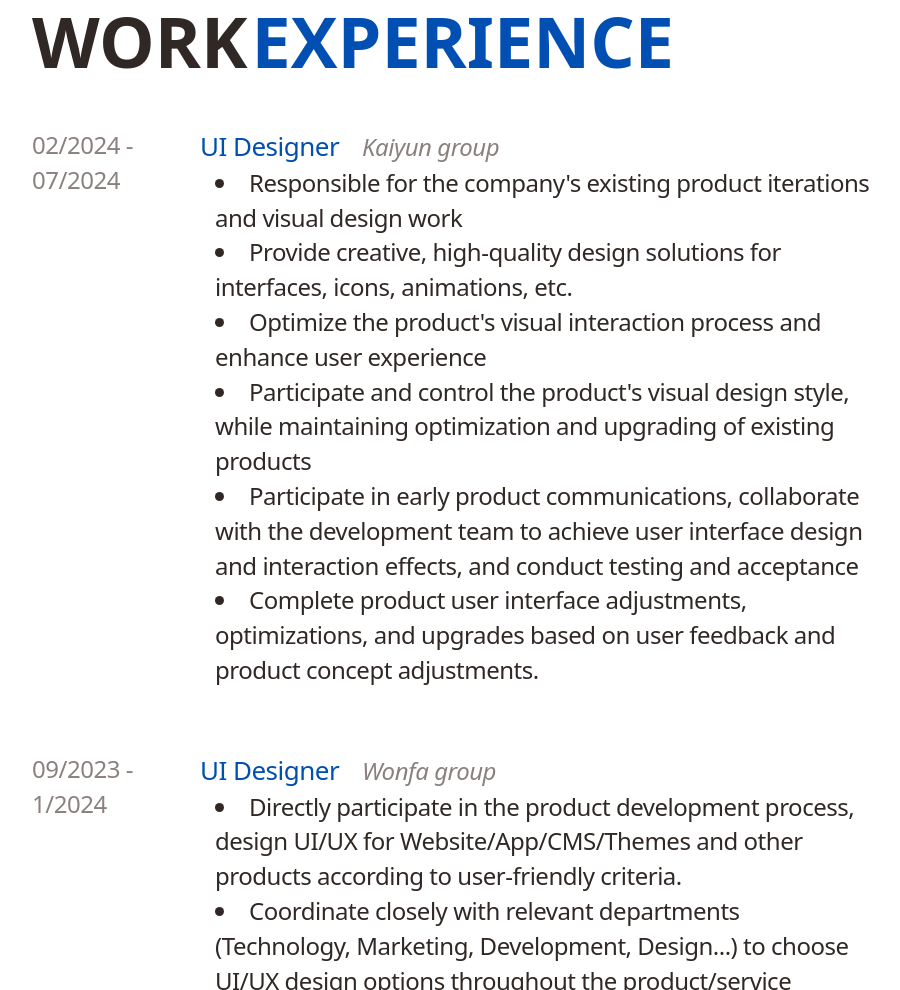
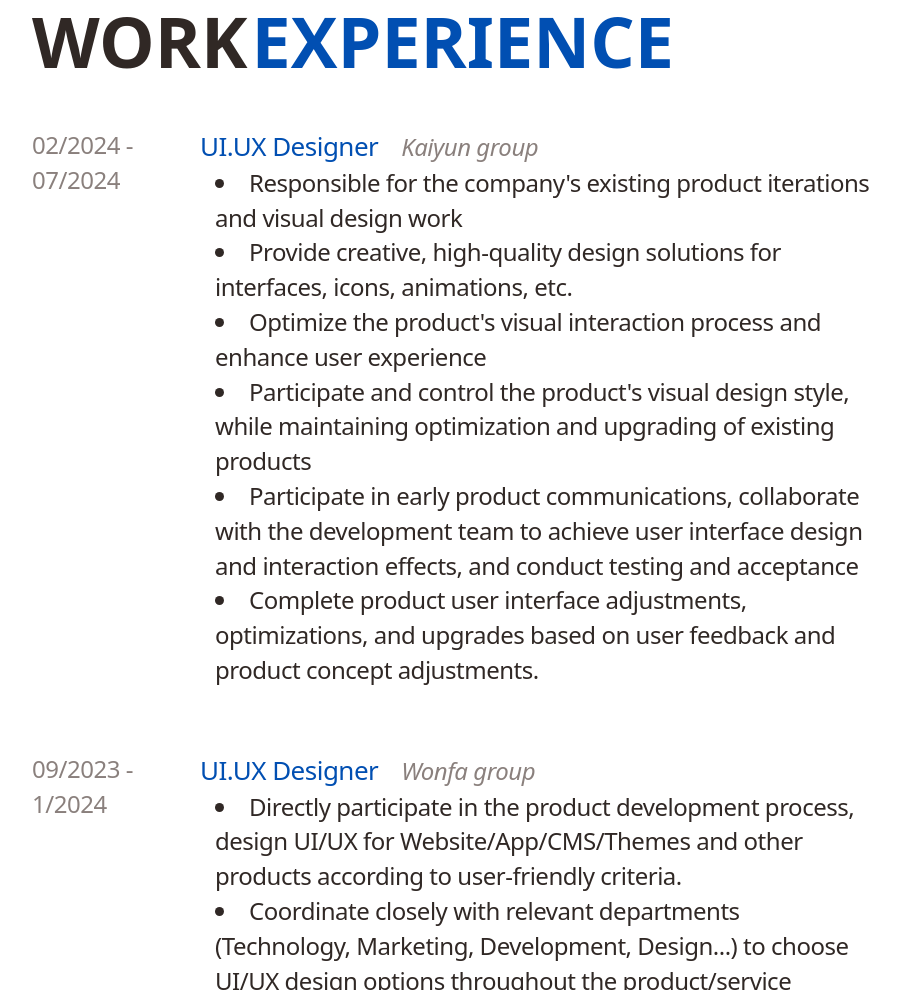
Before and after one commit to khuntran/khuntran, a plain HTML site: page index.html in a window 1280 px wide. Shown: the part 1935-2925 px from the top of the page, without its empty margins (188-1088 px from the left). Drawn offline with nearby package versions, Linux system fonts and the light colour scheme.

Commit message:
Update index.html

```diff
--- a/index.html
+++ b/index.html
@@ -200,7 +200,7 @@
                     <label class="l5">02/2024 - 07/2024 </label>
                 </div>
                 <div class="div-2-5">
-                    <label class="l7">UI Designer&nbsp;&nbsp;&nbsp;</label>
+                    <label class="l7">UI.UX Designer&nbsp;&nbsp;&nbsp;</label>
                     <label class="l8">Kaiyun group</label>
                     <div class="div-2-3">
                         <li class="l4">Responsible for the company's existing product iterations and visual design work </li>
@@ -218,7 +218,7 @@
                     <label class="l5">09/2023 - 1/2024 </label>
                 </div>
                 <div class="div-2-5">
-                    <label class="l7">UI Designer&nbsp;&nbsp;&nbsp;</label>
+                    <label class="l7">UI.UX Designer&nbsp;&nbsp;&nbsp;</label>
                     <label class="l8">Wonfa group</label>
                     <div class="div-2-3">
                         <li class="l4">Directly participate in the product development process, design UI/UX for Website/App/CMS/Themes and other products according to user-friendly criteria. </li>
```
